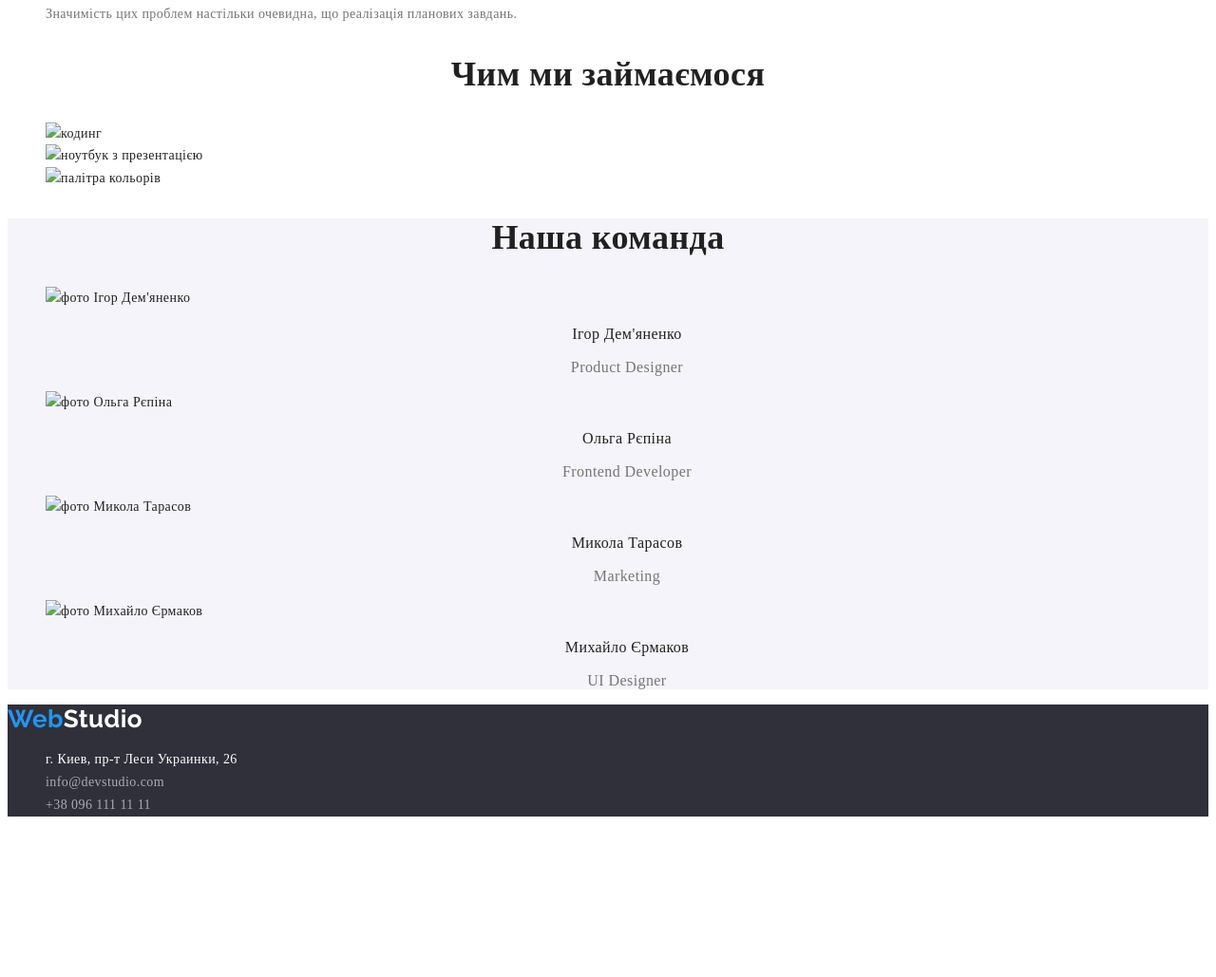
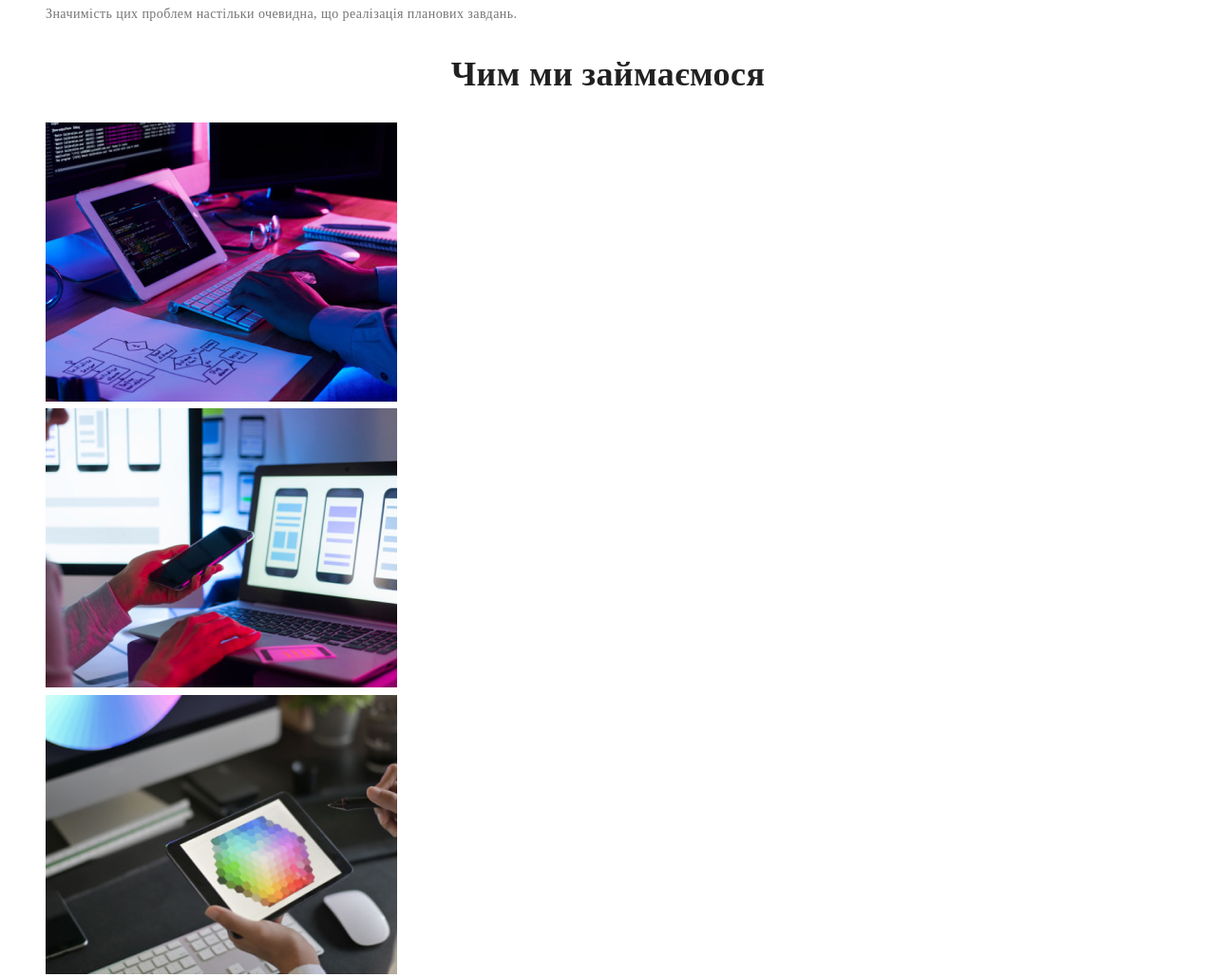
Before and after one commit to alonahaletska/goit-markup-hw-02-2, a plain HTML site: page index.html in a window 1280 px wide. Shown: the part 691-1720 px from the top of the page at 95% size. Before the commit the page ends 1565 px from the top, so only its background shows below. Drawn offline with Linux system fonts and the light colour scheme; the site is published under a folder, as on GitHub Pages, so addresses that start at the root find nothing.

Commit message:
исправление ошибок

```diff
--- a/index.html
+++ b/index.html
@@ -62,9 +62,9 @@
     <section class="services">
         <h2 class="services-title">Чим ми займаємося</h2>
         <ul class="services-list list">
-            <li class="services-item"><img class="services-image" src="/images/box1.jpg" alt="кодинг" width="370"></li>
-            <li class="services-item"><img class="services-image" src="/images/box2.jpg" alt="ноутбук з презентацією" width="370"></li>
-            <li class="services-item"><img class="services-image" src="/images/box3.jpg" alt="палітра кольорів" width="370"></li>
+            <li class="services-item"><img class="services-image" src="./images/box1.jpg" alt="кодинг" width="370"></li>
+            <li class="services-item"><img class="services-image" src="./images/box2.jpg" alt="ноутбук з презентацією" width="370"></li>
+            <li class="services-item"><img class="services-image" src="./images/box3.jpg" alt="палітра кольорів" width="370"></li>
         </ul>
     </section>
  <!--Секция Наша команда-->
@@ -72,22 +72,22 @@
         <h2 class="team-title">Наша команда</h2>
         <ul class="team-list list">
             <li class="team-item">
-                <img class="team-image" src="/images/img1.jpg" alt="фото Ігор Дем'яненко" width="270">
+                <img class="team-image" src="./images/img1.jpg" alt="фото Ігор Дем'яненко" width="270">
                 <h3 class="team-name">Ігор Дем'яненко</h3>
                 <p class="team-text">Product Designer</p>
             </li>
             <li class="team-item">
-                <img class="team-image" src="/images/img2.jpg" alt="фото Ольга Рєпіна" width="270">
+                <img class="team-image" src="./images/img2.jpg" alt="фото Ольга Рєпіна" width="270">
                 <h3 class="team-name">Ольга Рєпіна</h3>
                 <p class="team-text">Frontend Developer</p>
             </li>
             <li class="team-item">
-                <img class="team-image" src="/images/img3.jpg" alt="фото Микола Тарасов" width="270">
+                <img class="team-image" src="./images/img3.jpg" alt="фото Микола Тарасов" width="270">
                 <h3 class="team-name">Микола Тарасов</h3>
                 <p class="team-text">Marketing</p>
             </li>
             <li class="team-item">
-                <img class="team-image" src="/images/img4.jpg" alt="фото Михайло Єрмаков" width="270">
+                <img class="team-image" src="./images/img4.jpg" alt="фото Михайло Єрмаков" width="270">
                 <h3 class="team-name">Михайло Єрмаков</h3>
                 <p class="team-text">UI Designer</p>
             </li>
```
Also changed, not shown: portfolio.html (+10 -10 lines), images.portfolio/group1.jpg (added), images.portfolio/group2.jpg (added), images.portfolio/group3.jpg (added), images.portfolio/group4.jpg (added), images.portfolio/group5.jpg (added), images.portfolio/group6.jpg (added), images.portfolio/group7.jpg (added), images.portfolio/group8.jpg (added), images.portfolio/group9.jpg (added), images/box-1.jpg (added), images/box-2.jpg (added), images/box-3.jpg (added), images/img-1.jpg (added), 3 more files.
